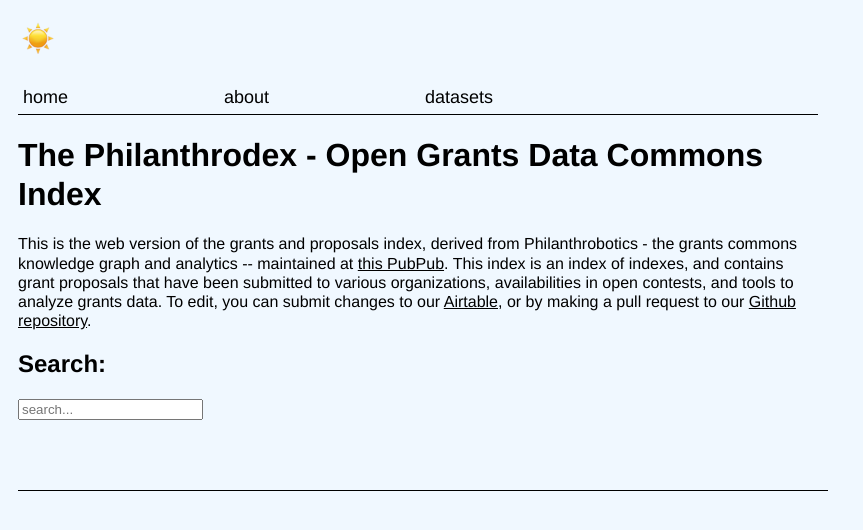
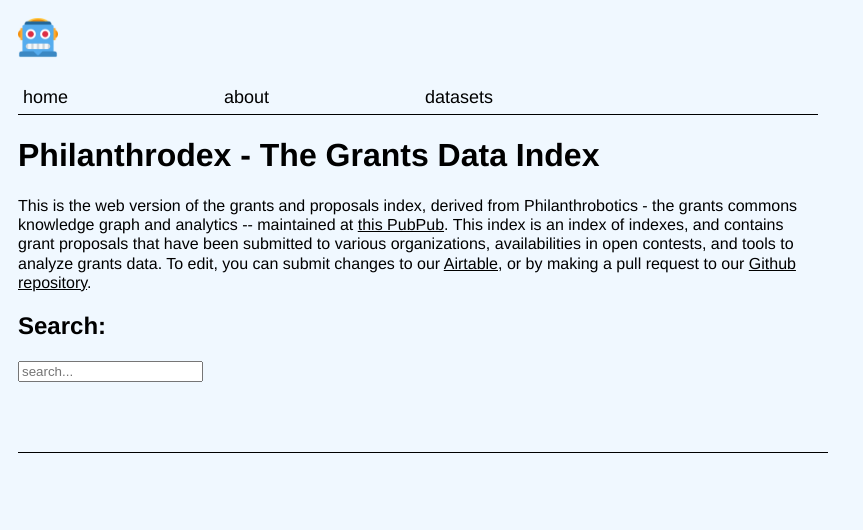
Before and after one commit to scientistkev/philanthrobotics-grants-index, a Jekyll site: the page built from app/index.html, in a window 1280 px wide. Shown: the top 530 px of the page, without its empty margins (0-863 px from the left). Built offline with Jekyll 4.4.1, drawn with Linux system fonts in a browser that asks for light colours; nearby versions of some CDN libraries.

Commit message:
change site-logo.png and add title

```diff
--- a/app/index.html
+++ b/app/index.html
@@ -1,5 +1,5 @@
 ---
-title: The Philanthrodex - Open Grants Data Commons Index
+title: Philanthrodex - The Grants Data Index
 layout: main
 ---
 
```
Also changed, not shown: app/assets/site-logo.png.
